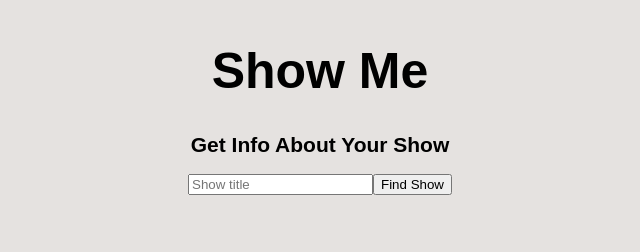
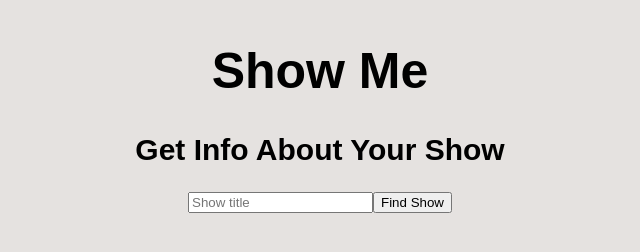
Before and after one commit to ivank710/Compare-Shows, a website built with webpack: page index.html in a window 1280 px wide. Shown: the whole page, without its empty margins (320-960 px from the left). Built offline with nearby package versions, Linux system fonts and the light colour scheme.

Commit message:
Add meta tag to html and increase h2 size

```diff
--- a/index.html
+++ b/index.html
@@ -3,6 +3,7 @@
 
 <head>
   <meta charset="utf-8">
+  <meta http-equiv="Content-Security-Policy" content="upgrade-insecure-requests">
 
   <style>
     body {
@@ -40,7 +41,7 @@
   <div class="header-container">
     <div class="header-box">
       <h1 class="title">Show Me</h1>
-      <h2>Get Info About Your Show</h2>
+      <h2 class="subtitle">Get Info About Your Show</h2>
     </div>
   </div>
 
--- a/main.css
+++ b/main.css
@@ -12,7 +12,10 @@
   display: flex;
   justify-content: center;
   font-size: 50px;
+}
 
+.subtitle{
+  font-size: 30px;
 }
 
 .input-box{
```
